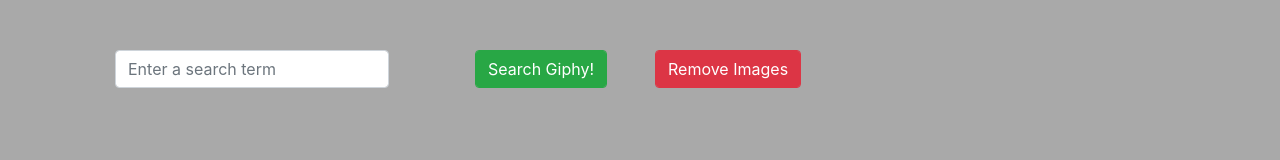
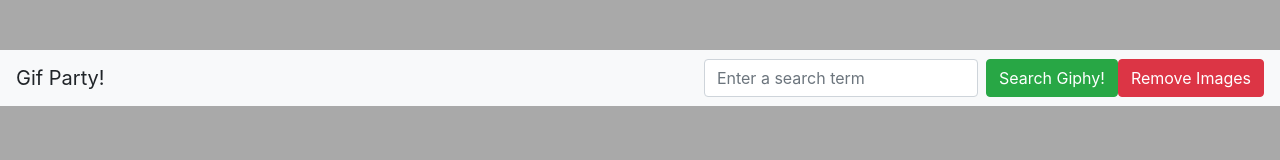
Before and after one commit to Keparoo/Giphy-Party, a plain HTML site: page index.html in a window 1280 px wide. Drawn offline with nearby package versions, Linux system fonts and the light colour scheme.

Commit message:
Add navbar

```diff
--- a/app.js
+++ b/app.js
@@ -14,11 +14,13 @@ async function addGif(res) {
         const randGif = Math.floor(Math.random() * numGifs);
         newImg = document.createElement('IMG')
         newImg.setAttribute('src', res.data.data[randGif].images.downsized.url)
+        newImg.classList.add('img-fluid')
         gifs.append(newImg)
     }
 }
 
 searchButton.addEventListener('click', async function(e) {
+    e.preventDefault()
     const searchTerm = searchTermEl.value
     searchTermEl.value = ""
 
--- a/index.html
+++ b/index.html
@@ -10,10 +10,22 @@
 </head>
 
 <body>
-    <div class="container">
-        <div class="container">
+
+    <nav class="navbar navbar-light bg-light justify-content-between">
+        <a class="navbar-brand">Gif Party!</a>
+
+        <form class="form-inline">
+            <input class="form-control mr-sm-2" type="text" id="searchTerm" placeholder="Enter a search term"
+                aria-label="Search">
+
+            <button class="btn btn-success" id="searchButton">Search Giphy!</button>
+            <button class="btn btn-danger" id="removeButton">Remove Images</button>
+        </form>
+    </nav>
+
+    <!-- <div class="">
         <div class="form-inline">
-                <div class="col-4">
+            <div class="col-3">
                 <input class="form-control" type="text" id="searchTerm" placeholder="Enter a search term">
             </div>
             <div class="col-2">
@@ -23,10 +35,10 @@
                 <button class="btn btn-danger form-control" id="removeButton">Remove Images</button>
             </div>
         </div>
-        </div>
+    </div> -->
 
-        <div class="container" id="gifs"></div>
-    </div>
+    <div class="container-fluid" id="gifs"></div>
+
 
 
     <script src="https://code.jquery.com/jquery-3.2.1.js"></script>
```
Lines whose indentation alone changed are shown as unchanged.
